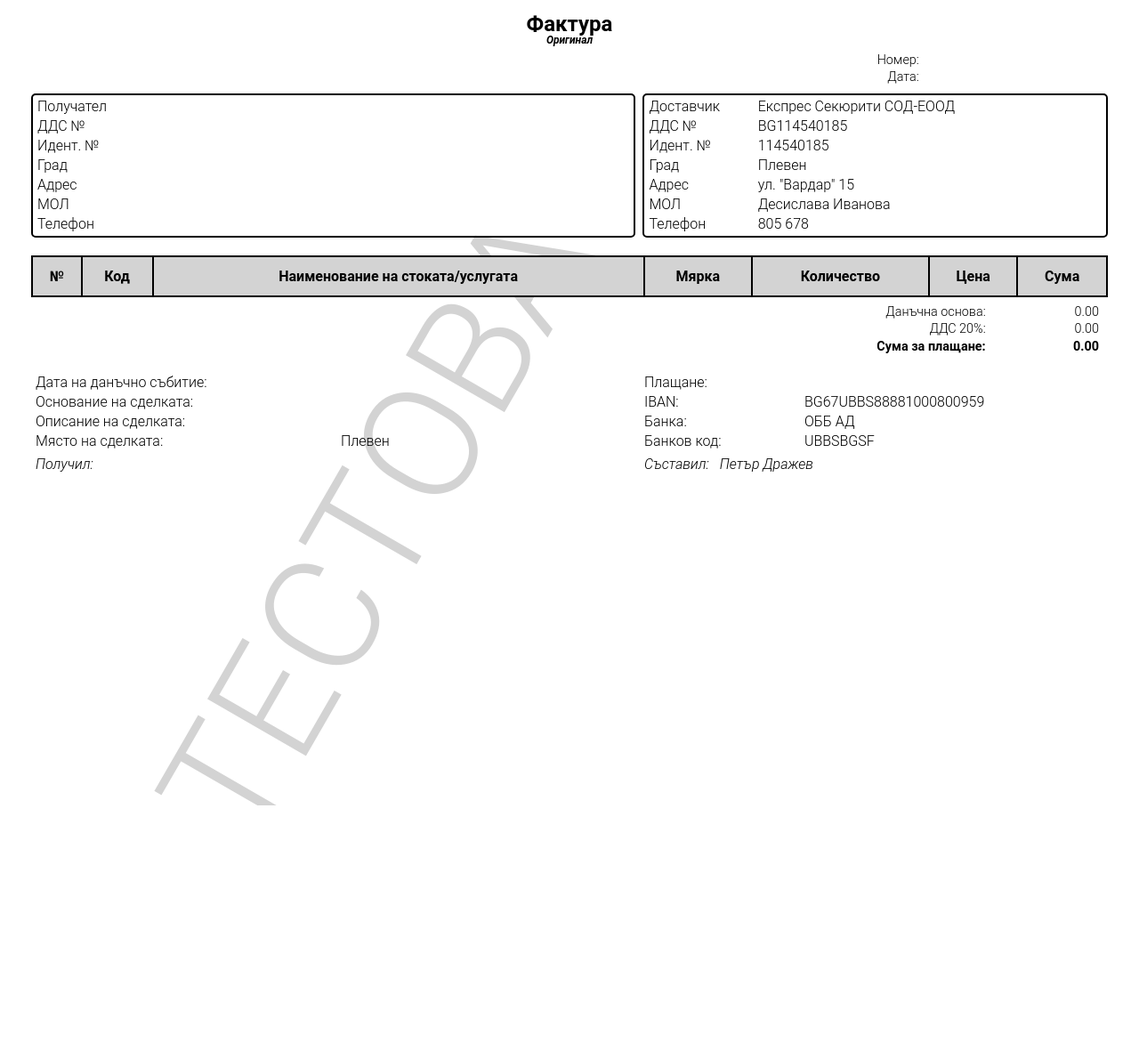
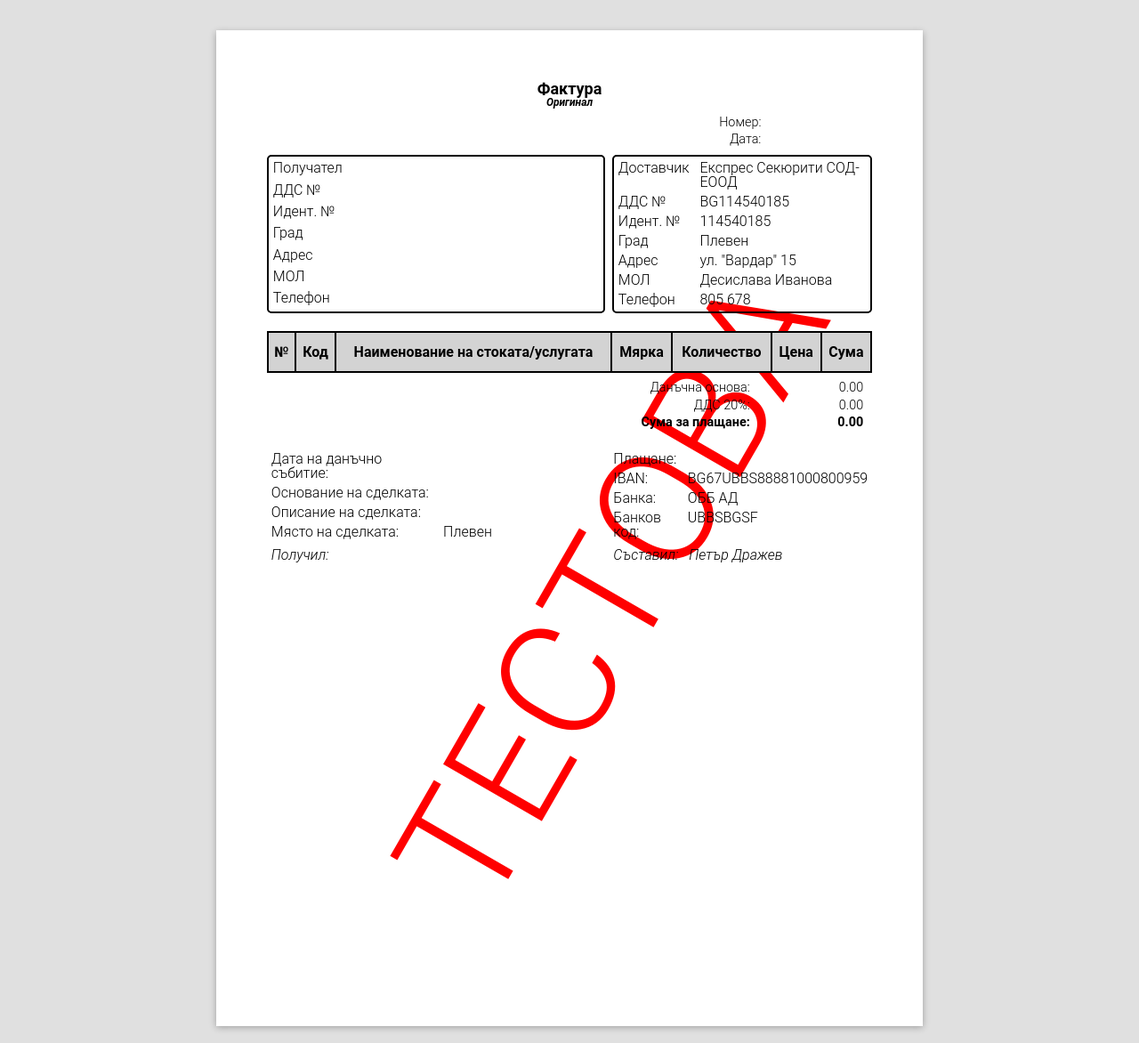
Before and after one commit to lilly-niko/sandwiches, a Node server app: template views/faktura_pdf.hbs in a window 1280 px wide. Shown: the whole page at 89% size. Before the commit the page ends 905 px from the top, so only its background shows below. Run offline with Node 20, Linux system fonts and the light colour scheme; the template is opened without the code that fills it, so the values that code supplies are empty; some libraries are stand-ins or nearby versions.

Commit message:
pdf changes

```diff
--- a/views/faktura_pdf.hbs
+++ b/views/faktura_pdf.hbs
@@ -7,11 +7,11 @@
     <link rel="stylesheet" href="/pdf.css" media="all">
     <style>
         .watermark {
-            color: lightgray;
+            color: red;
             font-size: 180px;
             z-index: 1;
             position: absolute;
-            bottom: 120px;
+            bottom: 50vh;
             transform: rotate(300deg);
             -webkit-transform: rotate(300deg);
         }
@@ -20,16 +20,58 @@
             z-index: 10;
             position: relative;
         }
+
         @page {
             size: A4;
-            margin: 0%;
+            margin: 0;
+        }
+
+        @media print {
+            .sheet-outer.A4,
+            .sheet-outer.A5.landscape {
+                width: 240mm;
+            }
+        }
+
+        .sheet-outer {
+            margin: 0;
+        }
+
+        .sheet {
+            margin: 0;
             overflow: hidden;
+            position: relative;
+            box-sizing: border-box;
+            page-break-after: always;
+        }
+
+        @media screen {
+            body {
+                background: #e0e0e0
+            }
+
+            .sheet {
+                background: white;
+                box-shadow: 0 .5mm 2mm rgba(0, 0, 0, .3);
+                margin: 5mm auto;
+            }
+
+            .sheet-outer.A4 .sheet {
+                width: 210mm;
+                height: 296mm
+            }
+
+            .sheet.padding-5mm {
+                padding: 15mm
+            }
         }
     </style>
 </head>
 
 <body>
-    <div class="watermark">ТEСТOВА</div>
+    <div class="sheet-outer A4">
+        <section class='sheet padding-5mm'>
+            <div class="watermark">ТEСTOВА</div>
             <header class="clearfix">
                 <div style="align-content: center;
     text-align: center;">
@@ -187,6 +229,8 @@
                 </div>
 
             </section>
+        </section>
+    </div>
     <script>
         let total = 0;
         document.querySelectorAll(".to_sum").forEach(el => {
```
Lines whose indentation alone changed are shown as unchanged.
